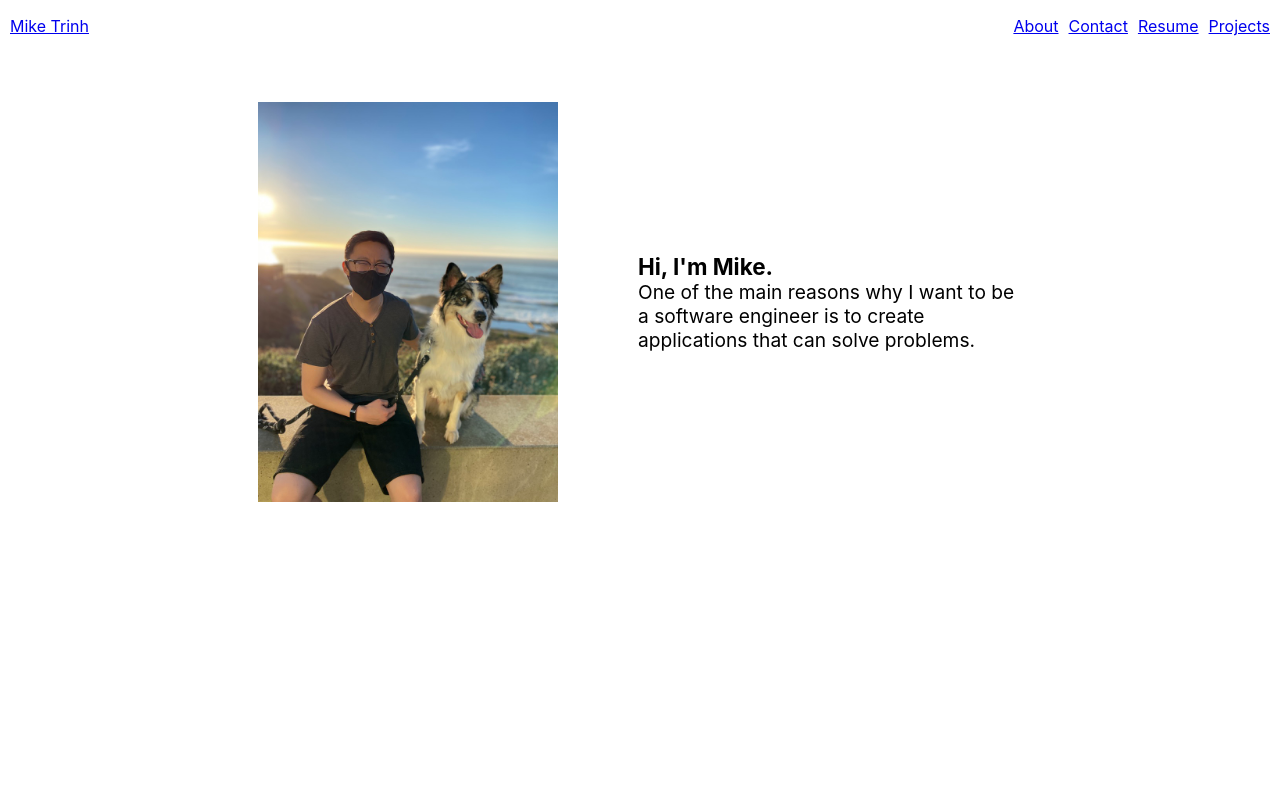
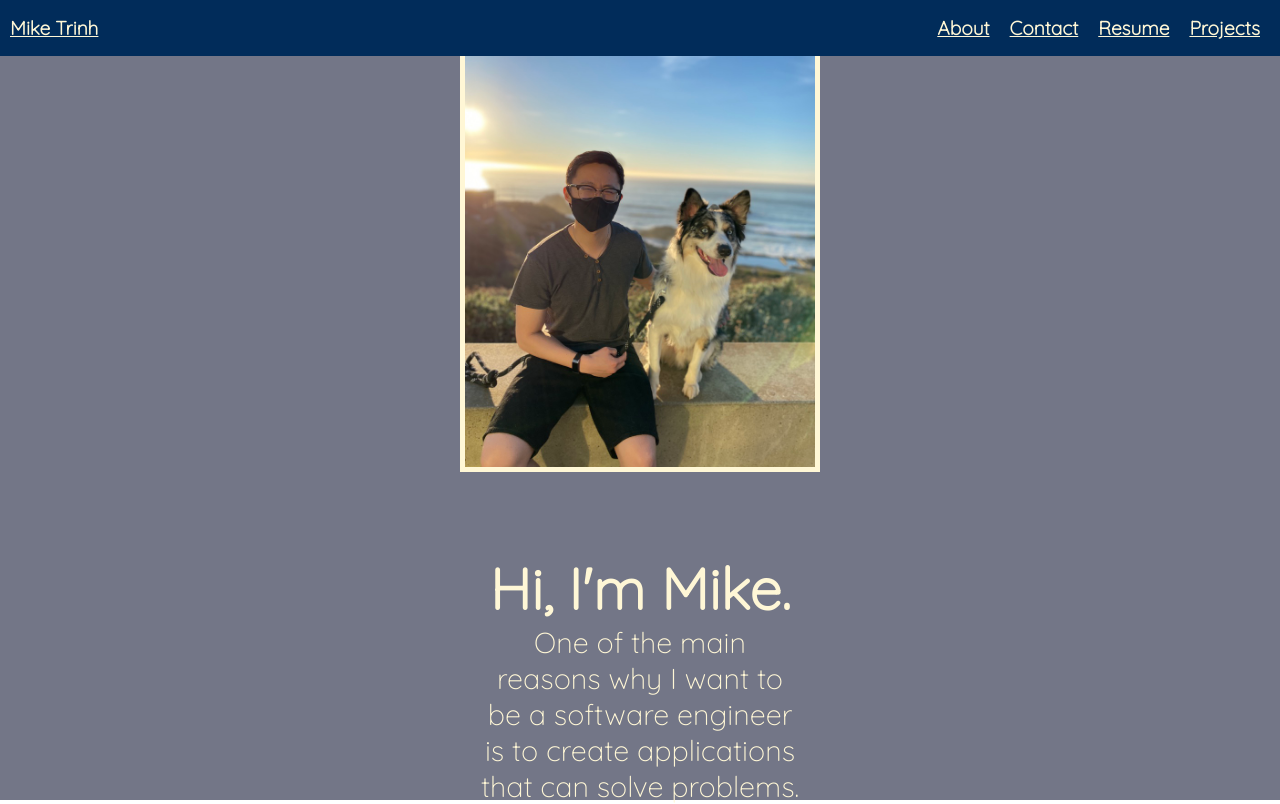
Before and after one commit to hieptrinh96/react-portfolio, a React (Create React App) app: page /about in a window 1280 px wide. Built offline with nearby package versions, Linux system fonts and the light colour scheme.

Commit message:
navbar is complete for now

```diff
--- a/public/index.html
+++ b/public/index.html
@@ -1,20 +1,19 @@
 <!DOCTYPE html>
 <html lang="en">
+
 <head>
   <meta charset="utf-8" />
   <link rel="icon" href="%PUBLIC_URL%/favicon.ico" />
   <meta name="viewport" content="width=device-width, initial-scale=1" />
   <meta name="theme-color" content="#000000" />
-    <meta
-      name="description"
-      content="Web site created using create-react-app"
-    />
+  <meta name="description" content="Web site created using create-react-app" />
   <link rel="apple-touch-icon" href="%PUBLIC_URL%/logo192.png" />
   <!--
       manifest.json provides metadata used when your web app is installed on a
       user's mobile device or desktop. See https://developers.google.com/web/fundamentals/web-app-manifest/
     -->
   <link rel="manifest" href="%PUBLIC_URL%/manifest.json" />
+  <link href="https://fonts.googleapis.com/css2?family=Quicksand:wght@300&display=swap" rel="stylesheet">
   <!--
       Notice the use of %PUBLIC_URL% in the tags above.
       It will be replaced with the URL of the `public` folder during the build.
@@ -26,6 +25,7 @@
     -->
   <title>React App</title>
 </head>
+
 <body>
   <noscript>You need to enable JavaScript to run this app.</noscript>
   <div id="root"></div>
@@ -40,4 +40,5 @@
       To create a production bundle, use `npm run build` or `yarn build`.
     -->
 </body>
+
 </html>
--- a/src/App.css
+++ b/src/App.css
@@ -1,3 +1,7 @@
+* {
+  font-family: 'Quicksand', sans-serif;
+}
+
 .App {
   text-align: center;
 }
@@ -39,6 +43,6 @@
 }
 
 img {
-  width: 300px;
+  width: 350px;
   height: auto;
 }
--- a/src/App.jsx
+++ b/src/App.jsx
@@ -1,7 +1,7 @@
 import { Route, Routes } from 'react-router-dom';
 import About from './pages/About/About';
 import Home from './pages/Home';
-import Contact from './pages/Contact';
+import Contact from './pages/Contact/Contact';
 import NavBar from './components/Navbar/NavBar'
 import './App.css';
 import Resume from './pages/Resume';
--- a/src/components/Navbar/NavBar.css
+++ b/src/components/Navbar/NavBar.css
@@ -1,19 +1,36 @@
 li {
   list-style: none;
+}
+
+nav {
+  position: fixed;
+  width: 100%;
+  top: 0;
 }
 
 .link-container {
   display: flex;
   justify-content: space-between;
+  background-color: #012C5A;
 }
 
-ul {
+.ul-container {
   display: flex;
   padding-right: 10px;
-  gap: 10px;
+  gap: 20px;
+  background-color: #012C5A;
+  margin-right: 10px;
+}
+
+a {
+  color: #FFF7D6;
+  font-weight: bold;
+  background-color: #012C5A;
+  font-size: 1.2em;
 }
 
 .home-link {
   margin-top: 16px;
   padding-left: 10px;
+  background-color: #012C5A;
 }
--- a/src/components/Navbar/NavBar.jsx
+++ b/src/components/Navbar/NavBar.jsx
@@ -12,7 +12,7 @@ function NavBar() {
           </Link>
         </div>
 
-        <ul>
+        <ul className="ul-container">
           <li>
             <Link
               to='/about'
--- a/src/components/ProjectPreview.jsx
+++ b/src/components/ProjectPreview.jsx
@@ -2,7 +2,6 @@ import hyphenWord from "../utilities/hyphenateWords";
 import { Link } from "react-router-dom";
 
 const ProjectPreview = (props) => {
-  // const { projectDetailId } = useParams()
   const urlPath = hyphenWord(props.projectTitle)
   return (
     <>
--- a/src/pages/About/About.css
+++ b/src/pages/About/About.css
@@ -1,19 +1,37 @@
 .info-container {
   display: flex;
+  flex-direction: column;
   justify-content: center;
-  margin-top: 50px;
+  align-items: center;
   gap: 80px;
+  height: 100vh;
+  background-color: #737687;
+}
+
+.info-container>img {
+  border: 5px solid #FFF7D6;
 }
 
 h3,
 p {
   margin: 0;
+  text-align: center;
 }
 
 .description {
-  width: 30%;
+  width: 25%;
   display: flex;
   flex-direction: column;
   justify-content: center;
   font-size: larger;
+  color: #FFF7D6;
+
 }
+
+h3 {
+  font-size: 3em;
+}
+
+.description>p {
+  font-size: 1.5em;
+}
--- a/src/pages/About/About.jsx
+++ b/src/pages/About/About.jsx
@@ -2,6 +2,7 @@ import secondPic from '../../assets/second-pic.jpeg'
 import './About.css'
 const About = () => {
   return (
+    <>
       <div className='info-container'>
         <img src={secondPic} alt="" />
         <div className="description">
@@ -9,6 +10,7 @@ const About = () => {
           <p>One of the main reasons why I want to be a software engineer is to create applications that can solve problems.</p>
         </div>
       </div>
+    </>
   );
 }
 
--- a/src/pages/Contact.jsx
+++ b/src/pages/Contact/Contact.jsx
@@ -1,9 +1,10 @@
+import './Contact.css'
 const Contact = () => {
   return (
     <>
-      <h2>Contact</h2>
-      <p>Please feel free to contact me!</p>
-      <div>
+      <div className="contact-container">
+        <h2>Contact</h2>
+        <p>Please feel free to contact me!</p>
         <ul>
           <li><a href="linkedin.com/in/hieptrinh">LinkedIn</a></li>
           <li><a href="https://github.com/hieptrinh96">Github</a></li>
--- a/src/pages/Home.jsx
+++ b/src/pages/Home.jsx
@@ -1,11 +1,11 @@
-import profilePic from '../assets/profile-pic.jpeg'
 const Home = () => {
   return (
     <>
-      <h1>Mike Trinh</h1>
-      <h2>Software Developer</h2>
-      <img src={profilePic} alt="" />
-      <h4>I enjoy creating applications to solve problems </h4>
+      <div>
+        <h1>Mike Trinh</h1>
+        <h2>Software Developer</h2>
+        <h4>I enjoy creating applications to solve problems </h4>
+      </div>
     </>
   );
 }
```
Also changed, not shown: src/index.css (line endings or trailing spaces), src/pages/Contact/Contact.css (added). Lines whose indentation alone changed are shown as unchanged.
